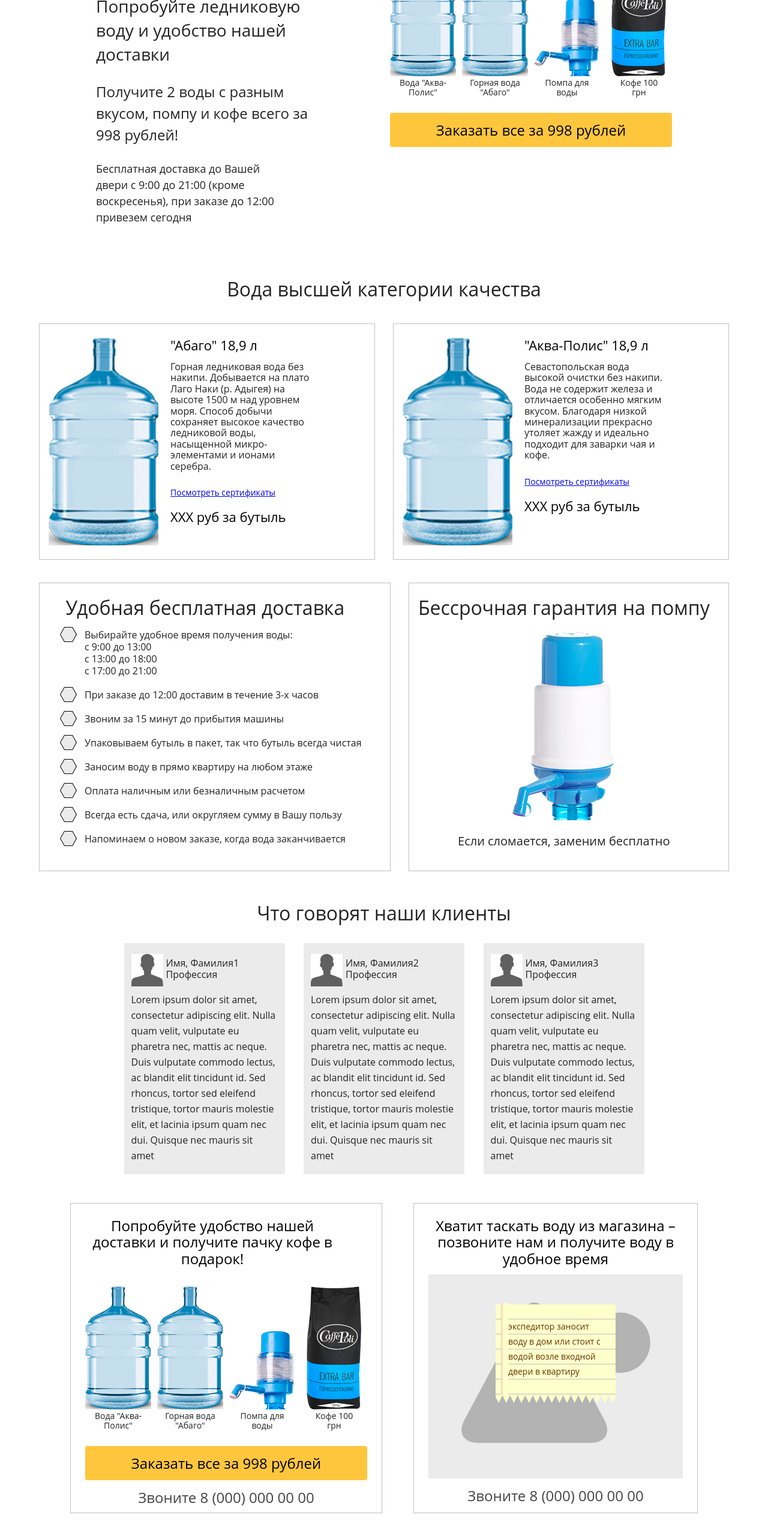
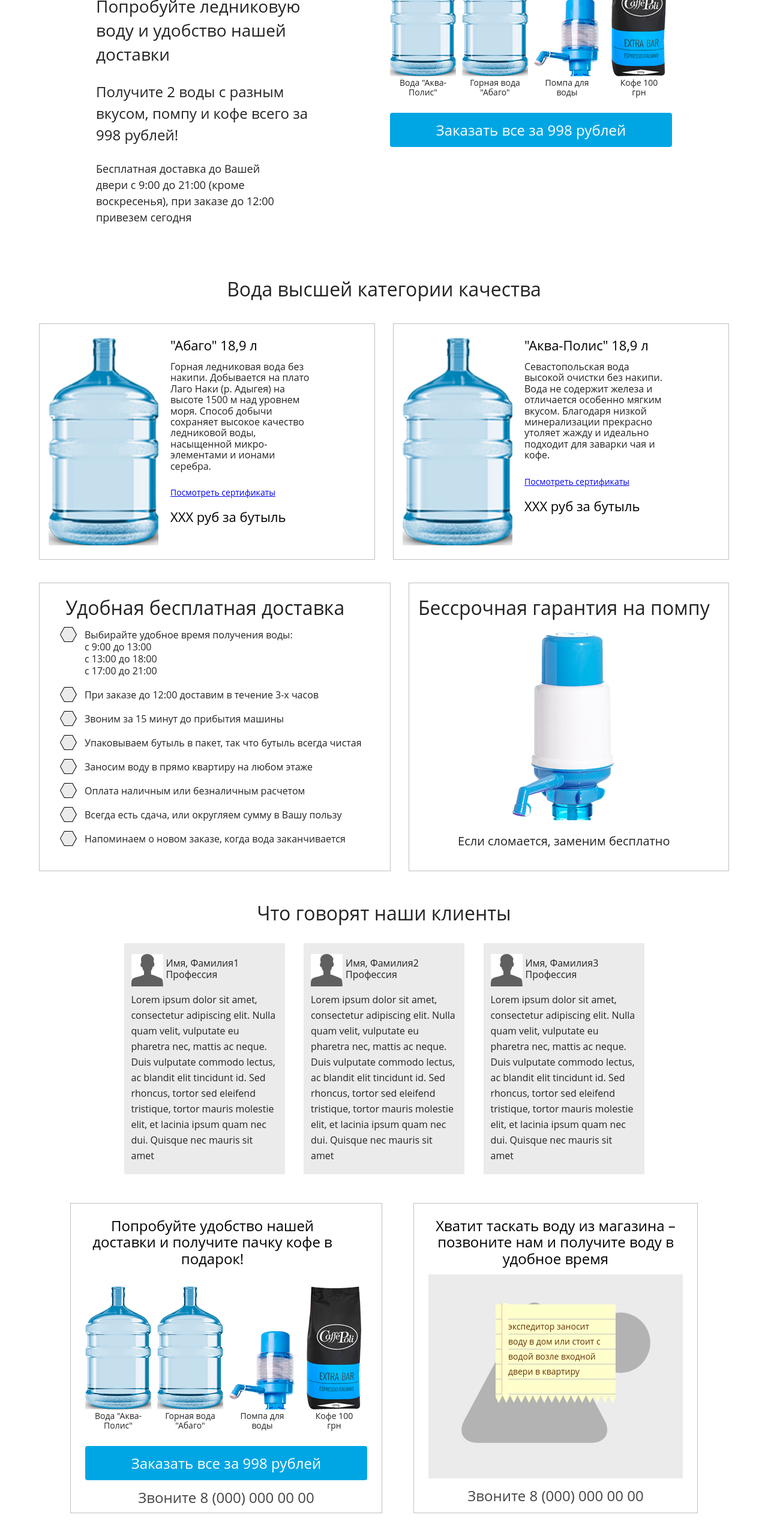
Before and after one commit to Starten99/Aquapolis.github.io, a plain HTML site: page index.html in a window 1280 px wide. Shown: the part 138-2698 px from the top of the page at 60% size. Drawn offline with Linux system fonts and the light colour scheme.

Commit message:
fixed btn

```diff
--- a/scss/_general.scss
+++ b/scss/_general.scss
@@ -95,7 +95,8 @@ body{
             margin-top: 26px;
             border-radius: 4px;
             border: none;
-            background-color: $btn-buy;
+            background-color: $btn-buy-bg;
+            color:$btn-buy-color;
             font-size: 24px;
             &:hover{
                 cursor: pointer;
@@ -287,8 +288,9 @@ body{
                     margin-top: 26px;
                     border-radius: 4px;
                     border: none;
-                    background-color: $btn-buy;
+                    background-color: $btn-buy-bg;
                     font-size: 24px;
+                    color:$btn-buy-color;
                     &:hover{
                         cursor: pointer;
                     }
--- a/scss/_variables.scss
+++ b/scss/_variables.scss
@@ -1,5 +1,6 @@
 $txt-color:#232323;
-$btn-buy:#fec63d;
+$btn-buy-bg:#00a6e4;
+$btn-buy-color:#ffffff;
 $border-color:#c0c0c0;
 $bg-color-reviews:#ebebeb;
 $phonecolor:#444444;
```
Also changed, not shown: css/style.min.css, 1 other file.
